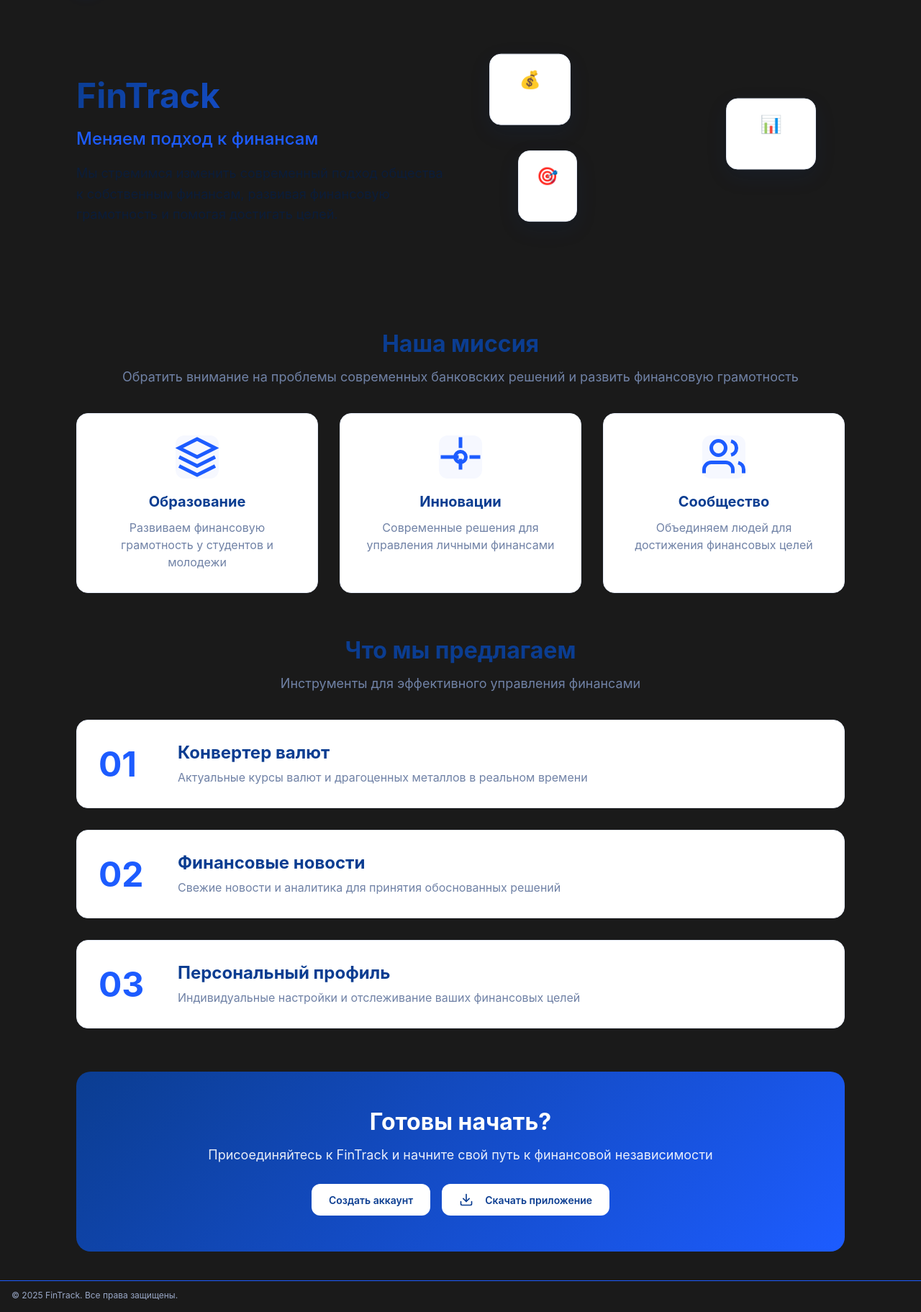
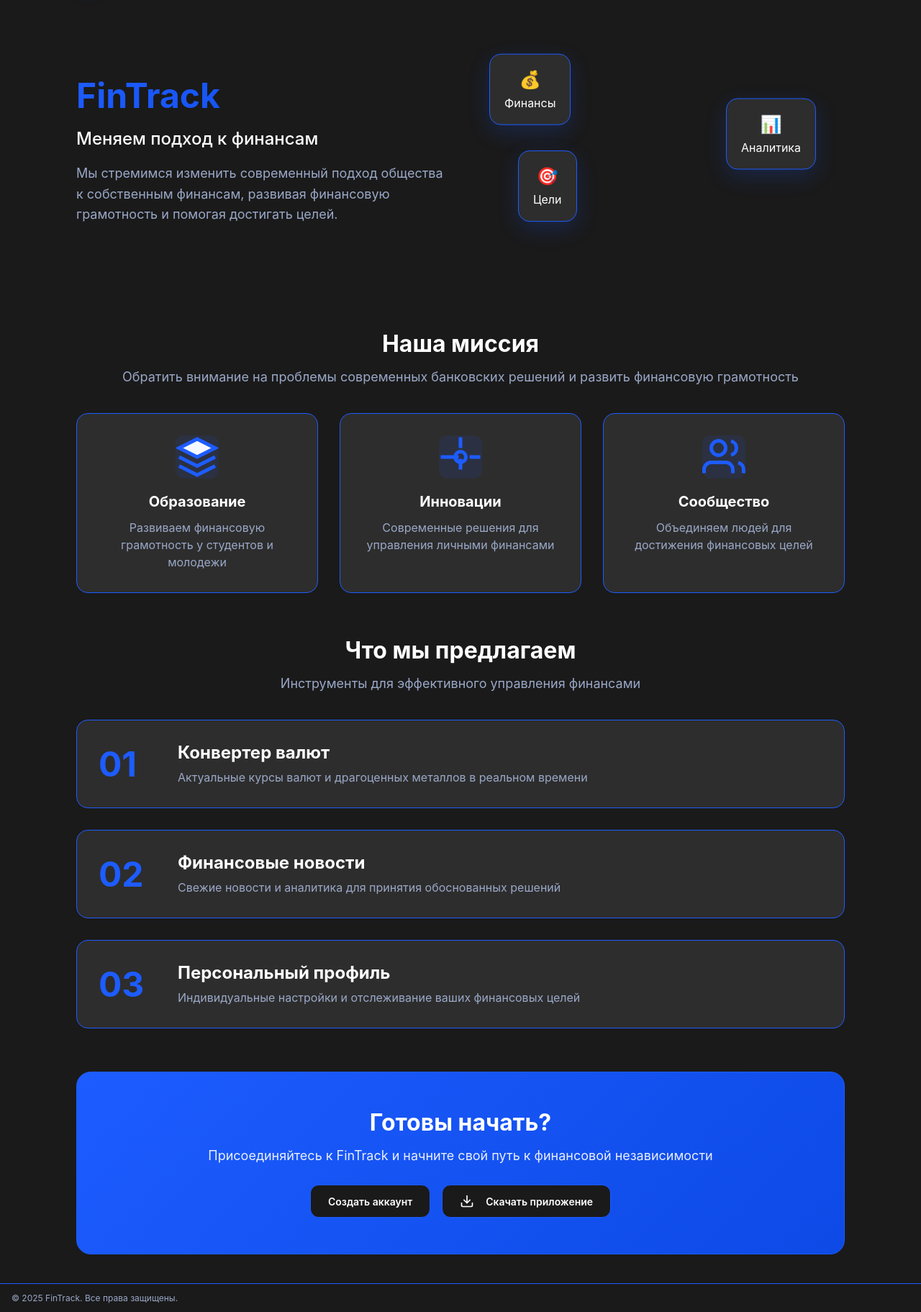
Before and after one commit to WeLoveTatarstan/FinTrackSite, a Django app: page /about/ in a window 1280 px wide. Shown: the part 63-1886 px from the top of the page at 72% size. Run offline with Django 4.2, Linux system fonts and the light colour scheme; the visitor is signed in with stand-in values (Sample User, id 1).

Commit message:
alpha1.8

```diff
--- a/templates/pages/about.html
+++ b/templates/pages/about.html
@@ -131,9 +131,9 @@
 .hero-title {
     font-size: 48px;
     font-weight: 700;
-    color: #0b3d91;
+    color: #1d5cff;
     margin: 0 0 16px 0;
-    background: linear-gradient(135deg, #0b3d91, #1d5cff);
+    background: linear-gradient(135deg, #1d5cff, #0d4ae6);
     -webkit-background-clip: text;
     -webkit-text-fill-color: transparent;
     background-clip: text;
@@ -141,14 +141,14 @@
 
 .hero-subtitle {
     font-size: 24px;
-    color: #1d5cff;
+    color: #ffffff;
     margin: 0 0 20px 0;
     font-weight: 500;
 }
 
 .hero-description {
     font-size: 18px;
-    color: #0b1d3a;
+    color: #9aa8c7;
     line-height: 1.6;
     margin: 0;
 }
@@ -160,16 +160,17 @@
 
 .floating-card {
     position: absolute;
-    background: white;
-    border: 1px solid #e6ecf8;
+    background: #2d2d2d;
+    border: 1px solid #1d5cff;
     border-radius: 16px;
     padding: 20px;
-    box-shadow: 0 10px 30px rgba(13, 59, 145, 0.1);
+    box-shadow: 0 10px 30px rgba(29, 92, 255, 0.2);
     display: flex;
     flex-direction: column;
     align-items: center;
     gap: 8px;
     animation: float 3s ease-in-out infinite;
+    color: #ffffff;
 }
 
 .card-1 {
@@ -210,13 +211,13 @@
 
 .section-header h2 {
     font-size: 32px;
-    color: #0b3d91;
+    color: #ffffff;
     margin: 0 0 16px 0;
 }
 
 .section-header p {
     font-size: 18px;
-    color: #7082a6;
+    color: #9aa8c7;
     margin: 0;
 }
 
@@ -227,8 +228,8 @@
 }
 
 .value-card {
-    background: white;
-    border: 1px solid #e6ecf8;
+    background: #2d2d2d;
+    border: 1px solid #1d5cff;
     border-radius: 16px;
     padding: 30px;
     text-align: center;
@@ -237,7 +238,7 @@
 
 .value-card:hover {
     transform: translateY(-5px);
-    box-shadow: 0 20px 40px rgba(13, 59, 145, 0.15);
+    box-shadow: 0 20px 40px rgba(29, 92, 255, 0.2);
 }
 
 .value-icon {
@@ -247,18 +248,18 @@
     display: flex;
     align-items: center;
     justify-content: center;
-    background: #f6f8ff;
+    background: rgba(29, 92, 255, 0.1);
     border-radius: 12px;
 }
 
 .value-card h3 {
     font-size: 20px;
-    color: #0b3d91;
+    color: #ffffff;
     margin: 0 0 12px 0;
 }
 
 .value-card p {
-    color: #7082a6;
+    color: #9aa8c7;
     margin: 0;
     line-height: 1.5;
 }
@@ -274,15 +275,15 @@
     align-items: center;
     gap: 30px;
     padding: 30px;
-    background: white;
-    border: 1px solid #e6ecf8;
+    background: #2d2d2d;
+    border: 1px solid #1d5cff;
     border-radius: 16px;
     transition: transform 0.2s, box-shadow 0.2s;
 }
 
 .feature-item:hover {
     transform: translateX(10px);
-    box-shadow: 0 10px 30px rgba(13, 59, 145, 0.1);
+    box-shadow: 0 10px 30px rgba(29, 92, 255, 0.2);
 }
 
 .feature-number {
@@ -294,12 +295,12 @@
 
 .feature-content h3 {
     font-size: 24px;
-    color: #0b3d91;
+    color: #ffffff;
     margin: 0 0 8px 0;
 }
 
 .feature-content p {
-    color: #7082a6;
+    color: #9aa8c7;
     margin: 0;
     line-height: 1.5;
 }
@@ -309,11 +310,12 @@
 }
 
 .cta-card {
-    background: linear-gradient(135deg, #0b3d91, #1d5cff);
+    background: linear-gradient(135deg, #1d5cff, #0d4ae6);
     color: white;
     padding: 50px;
     border-radius: 20px;
     text-align: center;
+    border: 1px solid #1d5cff;
 }
 
 .cta-card h2 {
@@ -335,9 +337,9 @@
 }
 
 .cta-buttons .btn {
-    background: white;
-    color: #0b3d91;
-    border: none;
+    background: #1a1a1a;
+    color: #ffffff;
+    border: 1px solid #1d5cff;
     padding: 12px 24px;
     border-radius: 12px;
     text-decoration: none;
@@ -347,7 +349,8 @@
 
 .cta-buttons .btn:hover {
     transform: translateY(-2px);
-    box-shadow: 0 10px 20px rgba(0, 0, 0, 0.1);
+    box-shadow: 0 10px 20px rgba(29, 92, 255, 0.3);
+    background: #2d2d2d;
 }
 
 @media (max-width: 768px) {
```
Also changed, not shown: templates/pages/profile.html (+25 -25 lines), README.md.
